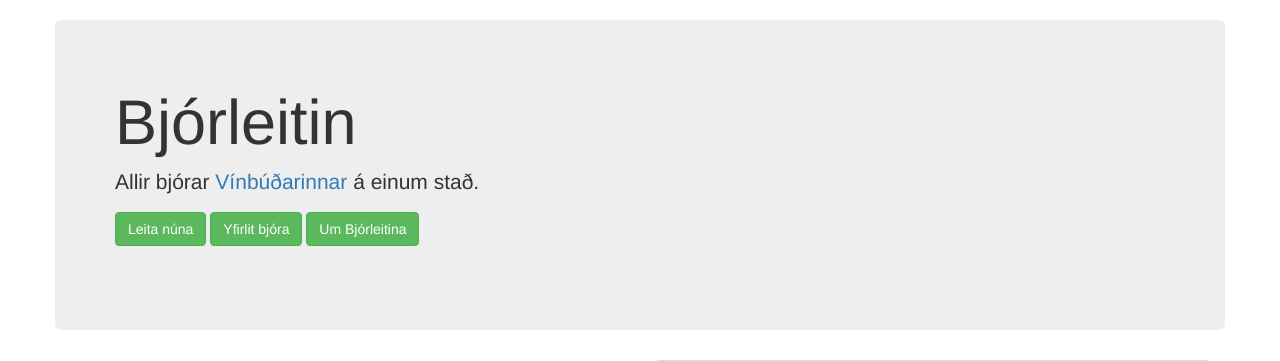
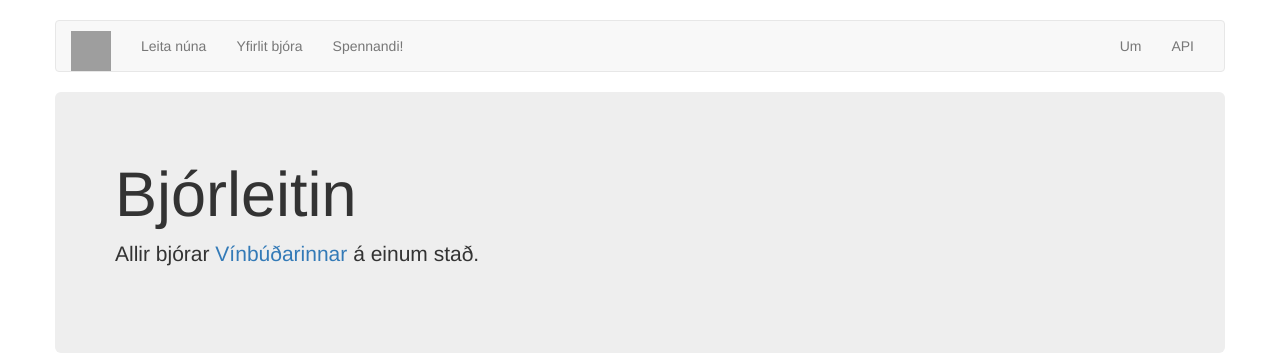
Before and after one commit to Ernir/bjorleitin, a Django app: page / in a window 1280 px wide. Shown: the top 361 px of the page. Run offline with Django 3.2, Linux system fonts and the light colour scheme; data that the repository does not hold is empty; parts of the project's set-up code (start-up, migrations or seed data) failed here and were passed over; some libraries are stand-ins or nearby versions; grey boxes are pictures that could not be loaded.

Commit message:
Navbar added. Ta-da!

```diff
--- a/beer_search/templates/about.html
+++ b/beer_search/templates/about.html
@@ -2,9 +2,6 @@
 {% load staticfiles %}
 
 {% block content %}
-    <p><a class="btn btn-success"
-          href="{% url "beer_search.views.index" %}" role="button">Til
-        baka</a></p>
     <div class="col-md-6">
     <h2>Um bjórleitina</h2>
 
--- a/beer_search/templates/api_doc.html
+++ b/beer_search/templates/api_doc.html
@@ -2,7 +2,6 @@
 {% load staticfiles %}
 
 {% block content %}
-    <p><a class="btn btn-success" href="{% url "beer_search.views.index" %}" role="button">Til baka á upphafssíðu</a></p>
     <div class="api-description">
         <p>Þetta er upplýsingasíða fyrir forritara sem vilja vinna með gögn Bjórleitarinnar.</p>
         <h2>API endapunktar</h2>
--- a/beer_search/templates/base.html
+++ b/beer_search/templates/base.html
@@ -51,6 +51,7 @@
 </script>
 
 <div id="content" class="container">
+    {% include "navbar.html" %}
     {% block content %}
         This should be overridden.
     {% endblock %}
--- a/beer_search/templates/index.html
+++ b/beer_search/templates/index.html
@@ -12,11 +12,6 @@
         <h1>Bjórleitin</h1>
         <p class="lead">Allir bjórar <a href="http://www.vinbudin.is/">Vínbúðarinnar</a> á einum stað.</p>
         <div>
-            <div>
-                <a class="btn btn-success" href="#leit" role="button">Leita núna</a>
-                <a class="btn btn-success" href="{% url "beer_search.views.overview" %}" role="button">Yfirlit bjóra</a>
-                <a class="btn btn-success" href="{% url "beer_search.views.about" %}" role="button">Um Bjórleitina</a>
-            </div>
             <div class="facebook-wrapper">
             <div class="fb-like" data-href="http://bjorleit.info/" data-layout="button_count" data-action="like" data-show-faces="false" data-share="true"></div>
             </div>
--- /dev/null
+++ b/beer_search/templates/navbar.html
@@ -0,0 +1,38 @@
+{% load static %}
+
+<nav class="navbar navbar-default">
+    <div class="container-fluid">
+        <div class="navbar-header">
+            <button type="button" class="navbar-toggle collapsed"
+                    data-toggle="collapse" data-target="#navbar"
+                    aria-expanded="false" aria-controls="navbar">
+                <span class="sr-only">Toggle navigation</span>
+                <span class="icon-bar"></span>
+                <span class="icon-bar"></span>
+                <span class="icon-bar"></span>
+            </button>
+            <a class="navbar-brand" href="{% url "beer_search.views.index" %}">
+                <img src="{% static "images/logo400x400.png" %}" height="40px" width="40px">
+            </a>
+        </div>
+        <div id="navbar" class="navbar-collapse collapse">
+            <ul class="nav navbar-nav">
+                <li><a href="{% url "beer_search.views.index" %}#leit" title="Fara á leitarsíðuna">Leita núna</a></li>
+            </ul>
+            <ul class="nav navbar-nav">
+                <li><a href="{% url "beer_search.views.overview" %}" title="Sjá alla bjóra á einni síðu">Yfirlit bjóra</a></li>
+            </ul>
+            <ul class="nav navbar-nav">
+                <li><a href="{% url "beer_search.views.exciting" %}" title="Sjá nýja og árstíðabundna bjóra">Spennandi!</a></li>
+            </ul>
+            <ul class="nav navbar-nav navbar-right">
+                <li><a href="{% url "beer_search.views.api_doc" %}" title="Upplýsingar fyrir forritara.">API</a></li>
+            </ul>
+            <ul class="nav navbar-nav navbar-right">
+                <li><a href="{% url "beer_search.views.about" %}" title="Upplýsingar um Bjórleitina.">Um</a></li>
+            </ul>
+        </div>
+        <!--/.nav-collapse -->
+    </div>
+    <!--/.container-fluid -->
+</nav>
--- a/beer_search/templates/overview.html
+++ b/beer_search/templates/overview.html
@@ -5,9 +5,6 @@
 {% endblock %}
 
 {% block content %}
-    <p><a class="btn btn-success"
-          href="{% url "beer_search.views.index" %}" role="button">Til
-        baka</a></p>
     {% if debug %}
         Aflúsun: {{ debug }}
     {% endif %}
--- a/static/style.css
+++ b/static/style.css
@@ -28,6 +28,12 @@
 .facebook-wrapper {
     height: 21px;
     margin-top: 15px;
+}
+
+/* Navbar logo centering */
+
+.navbar-brand {
+    padding-top: 10px;
 }
 
 /*
```
